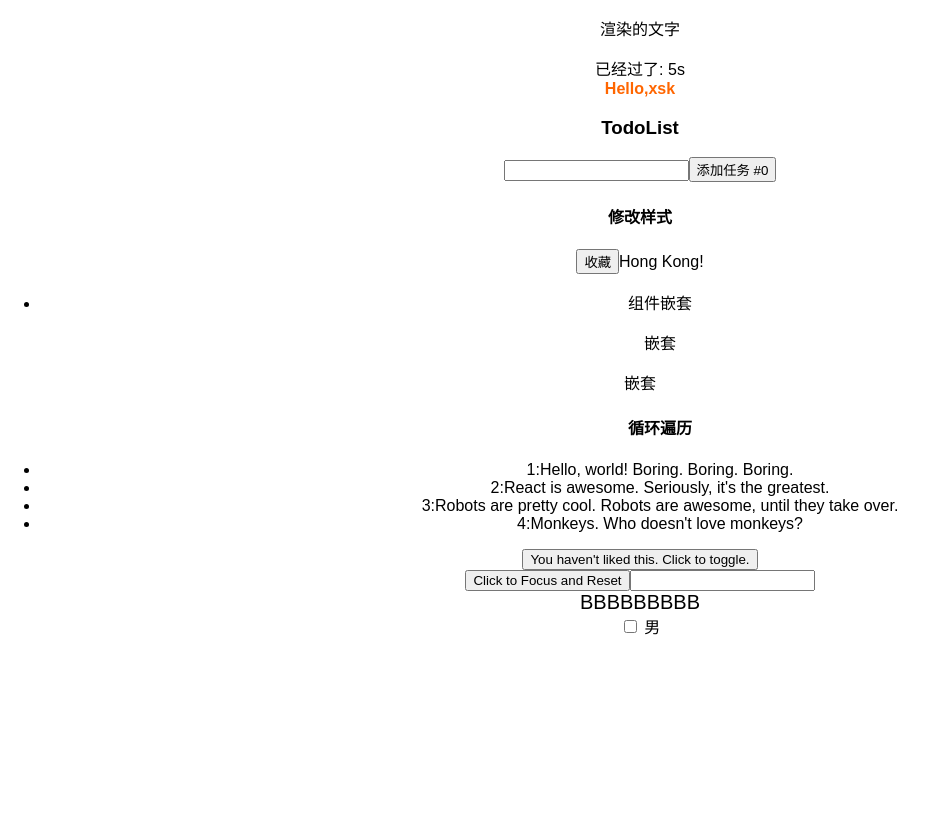
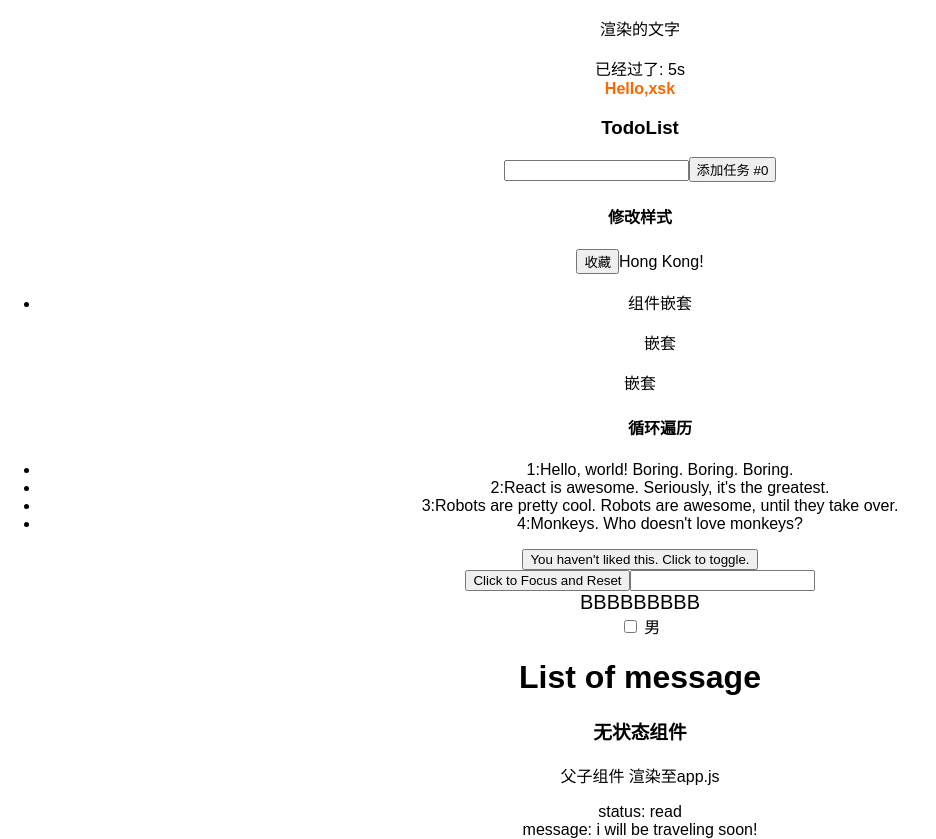
Before and after one commit to sky-xsk/ReactStart, a React (Create React App) app: page / in a window 1280 px wide. Shown: the whole page, without its empty margins (0-936 px from the left). Before the commit the page ends 800 px from the top, so only its background shows below. Built offline with nearby package versions, Linux system fonts and the light colour scheme.

Commit message:
add 无状态组件

```diff
--- a/src/App.js
+++ b/src/App.js
@@ -4,6 +4,7 @@ import React, { Component } from 'react';
 
 import B from './B';
 import Like from './Like';
+import MessageList from './MessageList';
 import Node from './Node';
 import Photo from './Photo';
 import SeitchButton from './SeitchButton';
@@ -34,6 +35,7 @@ class App extends Component {
 
           <SeitchButton />
 
+          <MessageList />
        </div>
     );
   }
--- /dev/null
+++ b/src/Message.js
@@ -0,0 +1,29 @@
+import React, { Component } from 'react';
+
+import PropTypes from 'prop-types';
+
+class Message extends Component{
+    render(){
+        const messages = this.props.messages
+        return (
+            <div className="container">
+                <h3>无状态组件</h3>
+                 <p>父子组件 渲染至app.js</p>
+                <div >
+                    <span>status: </span>
+                    <span> {messages.status}</span>
+                </div>
+                <div>
+                    <span>message: </span>
+                    <span>{messages.content}</span>
+                </div>
+            </div>
+        )
+    }
+}
+
+Message.PropTypes={
+    messages:PropTypes.object.isRequired
+}
+
+export default Message;
--- /dev/null
+++ b/src/MessageList.js
@@ -0,0 +1,22 @@
+import React, { Component } from 'react';
+
+import Message from './Message';
+
+class MessageList extends Component{
+    state={
+        messages:{
+            status:'read',
+            content:'i will be traveling soon!'
+        }
+    }
+    render(){
+        return (
+            <div>
+                <h1>List of message</h1>
+                <Message messages={this.state.messages}/>
+            </div>
+        )
+    }
+}
+
+export default MessageList;
```
Also changed, not shown: src/A.js (+51 -5 lines), src/SeitchButton.js (+4 -3 lines).
